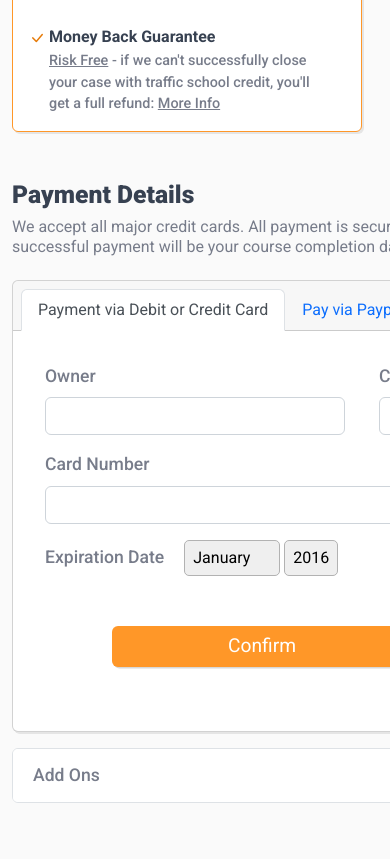
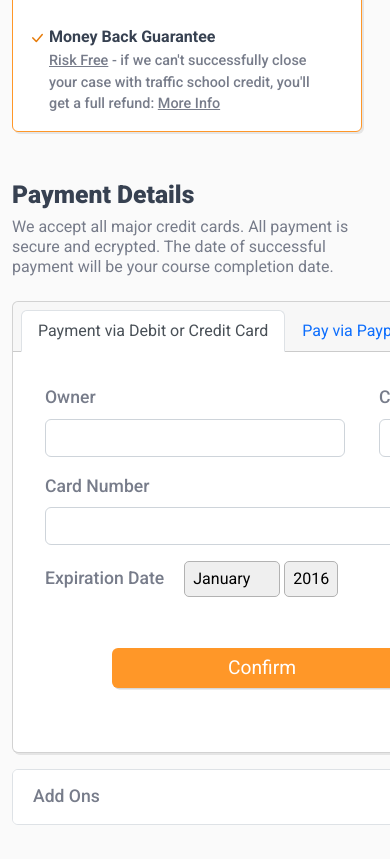
Before and after one commit to ralphsulit/payment, a plain HTML site: page index.html in a window 390 px wide. Shown: the part 980-1839 px from the top of the page. Drawn offline with nearby package versions, Linux system fonts and the light colour scheme.

Commit message:
change payment sub-heading width and added line-height

```diff
--- a/main.css
+++ b/main.css
@@ -475,6 +475,12 @@ Responsive Breakpoints
     letter-spacing: 0;
     font-size: 0.9rem;
   }
+
+  /* Payment Section */
+  .payment-subheading {
+    width: 350px;
+    line-height: 20px;;
+  }
 }
 
 /* Large devices */
```
